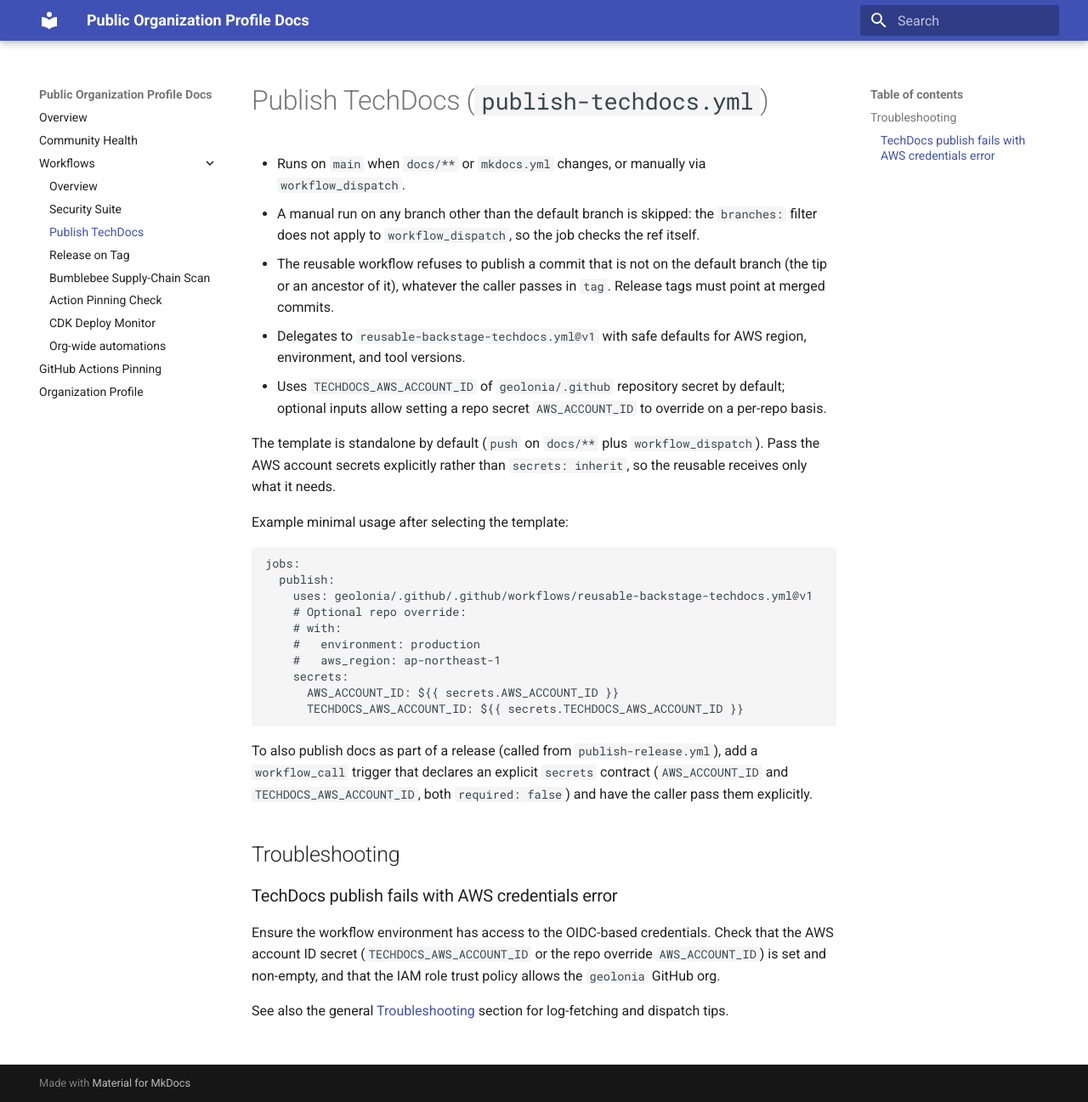
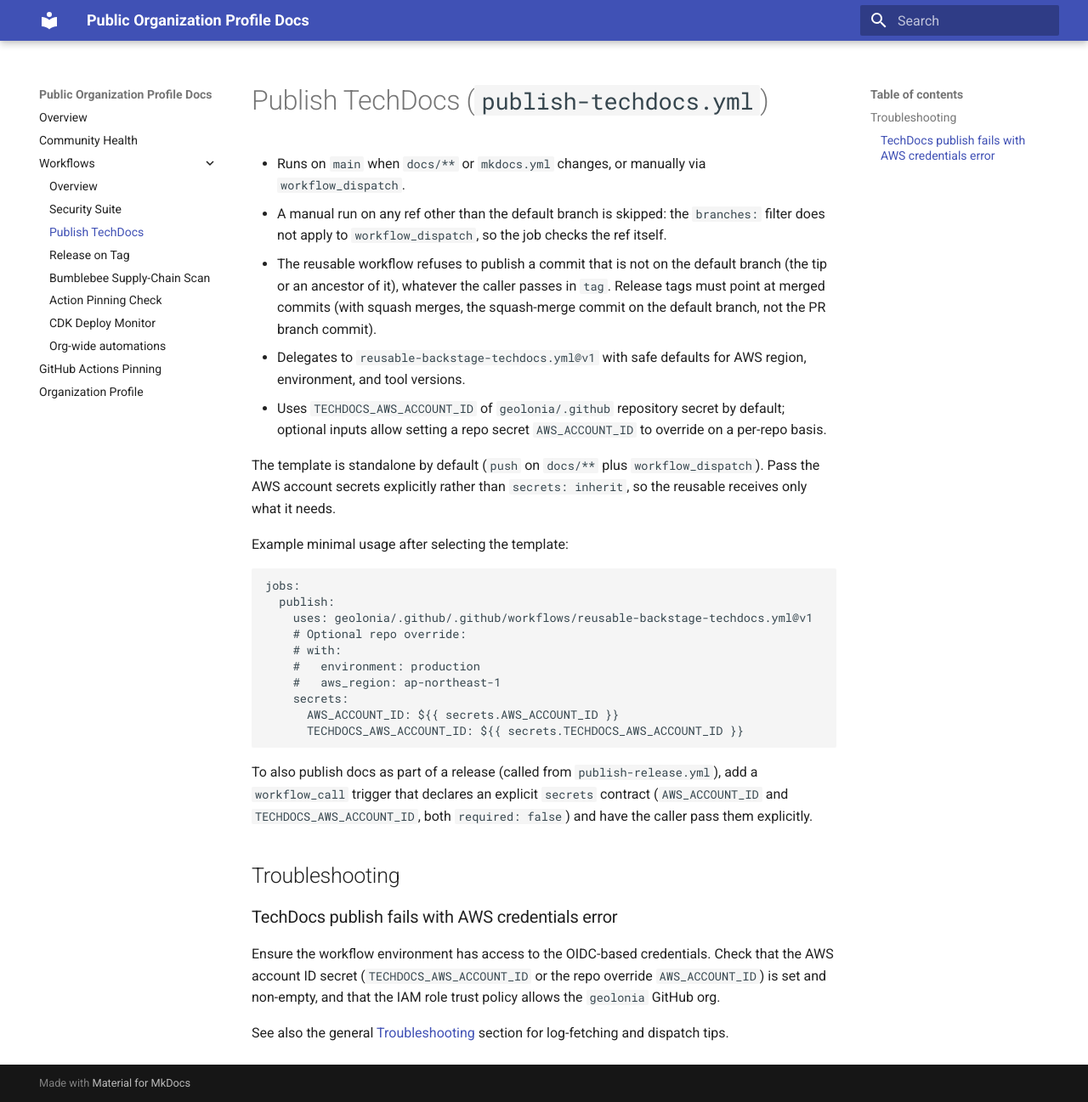
Before and after one commit to geolonia/.github, an MkDocs documentation site: the page built from docs/workflows/publish-techdocs.md, in a window 1280 px wide and 1297 px high. Shown: the whole window at 85% size. Built offline with MkDocs 1.6.1 and Material for MkDocs 9.7.7, drawn with Linux system fonts in a browser that asks for light colours.

Commit message:
docs(techdocs): say 'any ref' and how to tag after a squash merge

```diff
--- a/docs/workflows/publish-techdocs.md
+++ b/docs/workflows/publish-techdocs.md
@@ -1,12 +1,13 @@
 # Publish TechDocs (`publish-techdocs.yml`)
 
 - Runs on `main` when `docs/**` or `mkdocs.yml` changes, or manually via `workflow_dispatch`.
-- A manual run on any branch other than the default branch is skipped: the
+- A manual run on any ref other than the default branch is skipped: the
   `branches:` filter does not apply to `workflow_dispatch`, so the job checks
   the ref itself.
 - The reusable workflow refuses to publish a commit that is not on the default
   branch (the tip or an ancestor of it), whatever the caller passes in `tag`.
-  Release tags must point at merged commits.
+  Release tags must point at merged commits (with squash merges, the
+  squash-merge commit on the default branch, not the PR branch commit).
 - Delegates to `reusable-backstage-techdocs.yml@v1` with safe defaults for AWS
   region, environment, and tool versions.
 - Uses `TECHDOCS_AWS_ACCOUNT_ID` of `geolonia/.github` repository secret by default;
```
